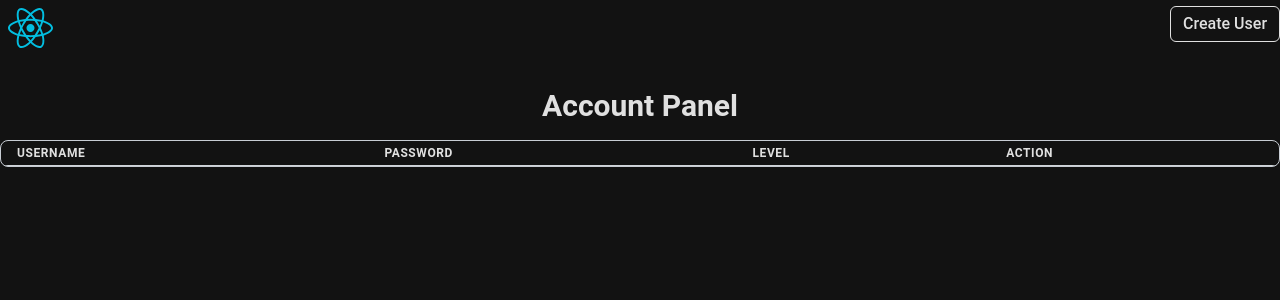
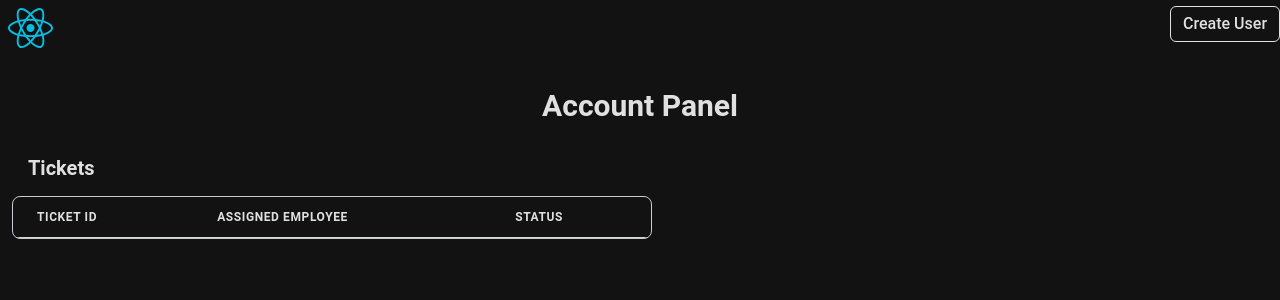
Before and after one commit to DVona/CEN3031G28, a React (Vite) app in the folder client/: page /account in a window 1280 px wide. Shown: the top 300 px of the page. Built offline with nearby package versions, Linux system fonts and the light colour scheme.

Commit message:
Ticket panel!

```diff
--- a/client/src/components/Panel/AccountPanel.jsx
+++ b/client/src/components/Panel/AccountPanel.jsx
@@ -18,6 +18,9 @@ import { API_URL } from "../../config";
 
 export default function AccountPanel() {
 
+function ticketList() {
+    // to be implemented
+}
 
 return (
     <Box>
@@ -26,18 +29,20 @@ return (
         Account Panel
       </Heading>
       </Center>
-      <Box borderWidth="1px" rounded="lg" overflow="hidden">
-        <Box overflowX="auto">
-          <Table size="sm">
+      <Heading as="h3" size="md" p={4} ml="3">
+            Tickets
+        </Heading>
+      <Box borderWidth="1px" rounded="lg" overflow="hidden" maxWidth="50%" ml="3">
+        <Box overflowY="auto">
+          <Table size="md">
             <Thead>
               <Tr>
-                <Th color="text">Username</Th>
-                <Th color="text">Password</Th>
-                <Th color="text">Level</Th>
-                <Th color="text">Action</Th>
+                <Th color="text">Ticket ID</Th>
+                <Th color="text">Assigned Employee</Th>
+                <Th color="text">Status</Th>
               </Tr>
             </Thead>
-            <Tbody>{}</Tbody>
+            <Tbody>{ticketList()}</Tbody>
           </Table>
         </Box>
       </Box>
```
